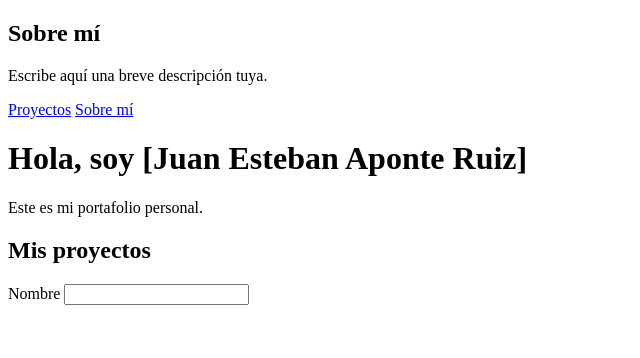
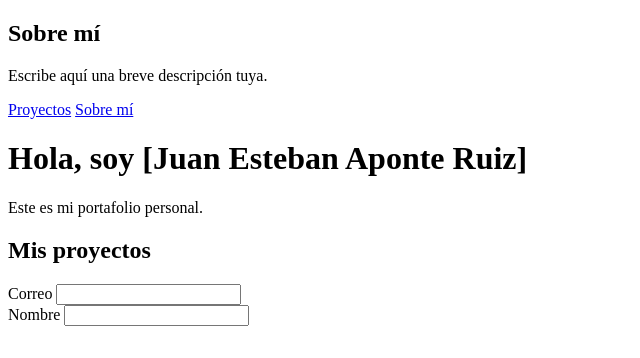
Before and after one commit to JuanesBD/Taller-2-Software, a plain HTML site: page index.html in a window 1280 px wide. Shown: the whole page, without its empty margins (0-640 px from the left). Drawn offline with Linux system fonts and the light colour scheme.

Commit message:
feat(formulario): agrega campo de correo al formulario de contacto

```diff
--- a/index.html
+++ b/index.html
@@ -22,6 +22,8 @@
     <h2>Mis proyectos</h2>
   </section>
 </main>
+<label>Correo</label>
+<input type="email" name="correo">
 <form id="contacto">
   <label>Nombre</label>
   <input type="text" name="nombre">
```
